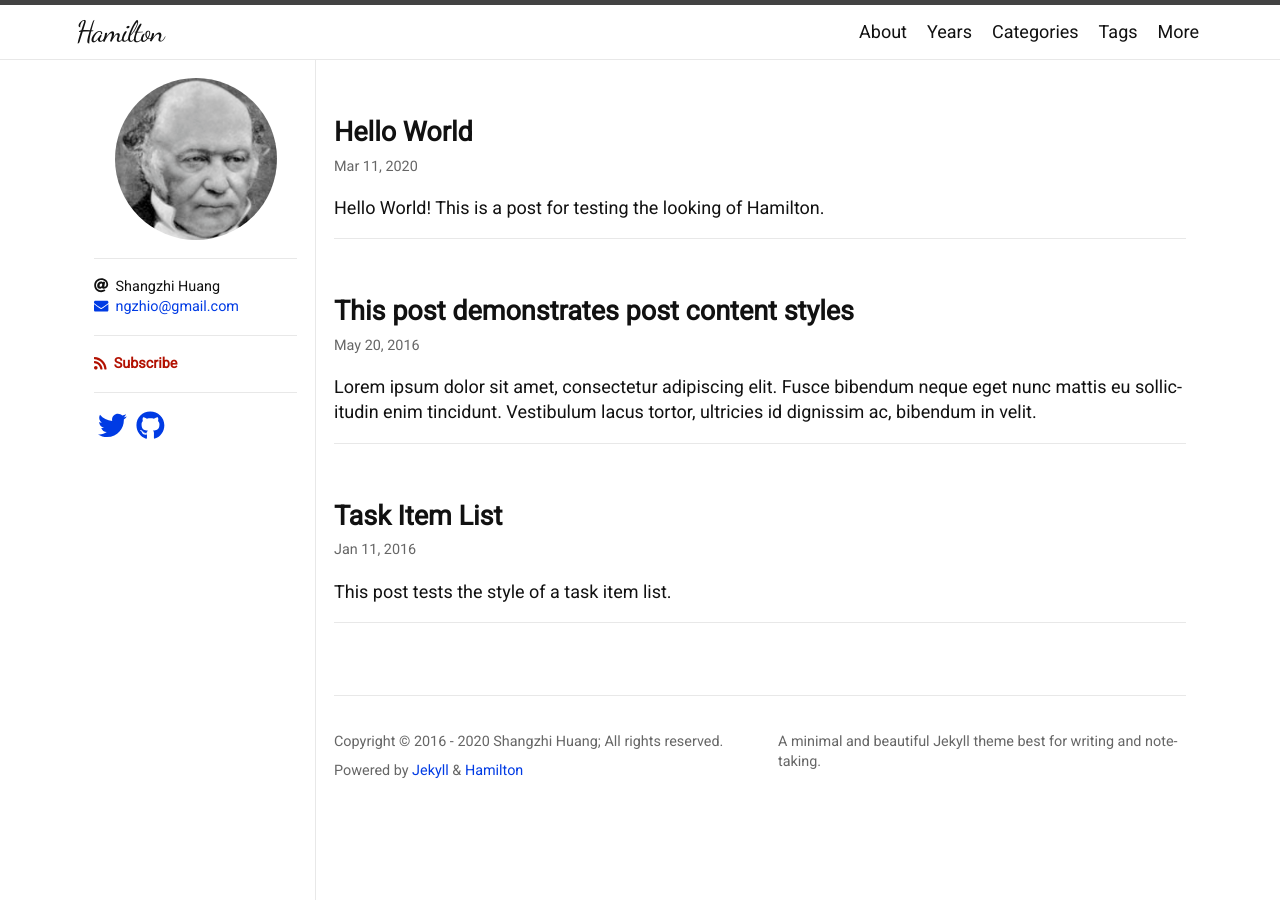
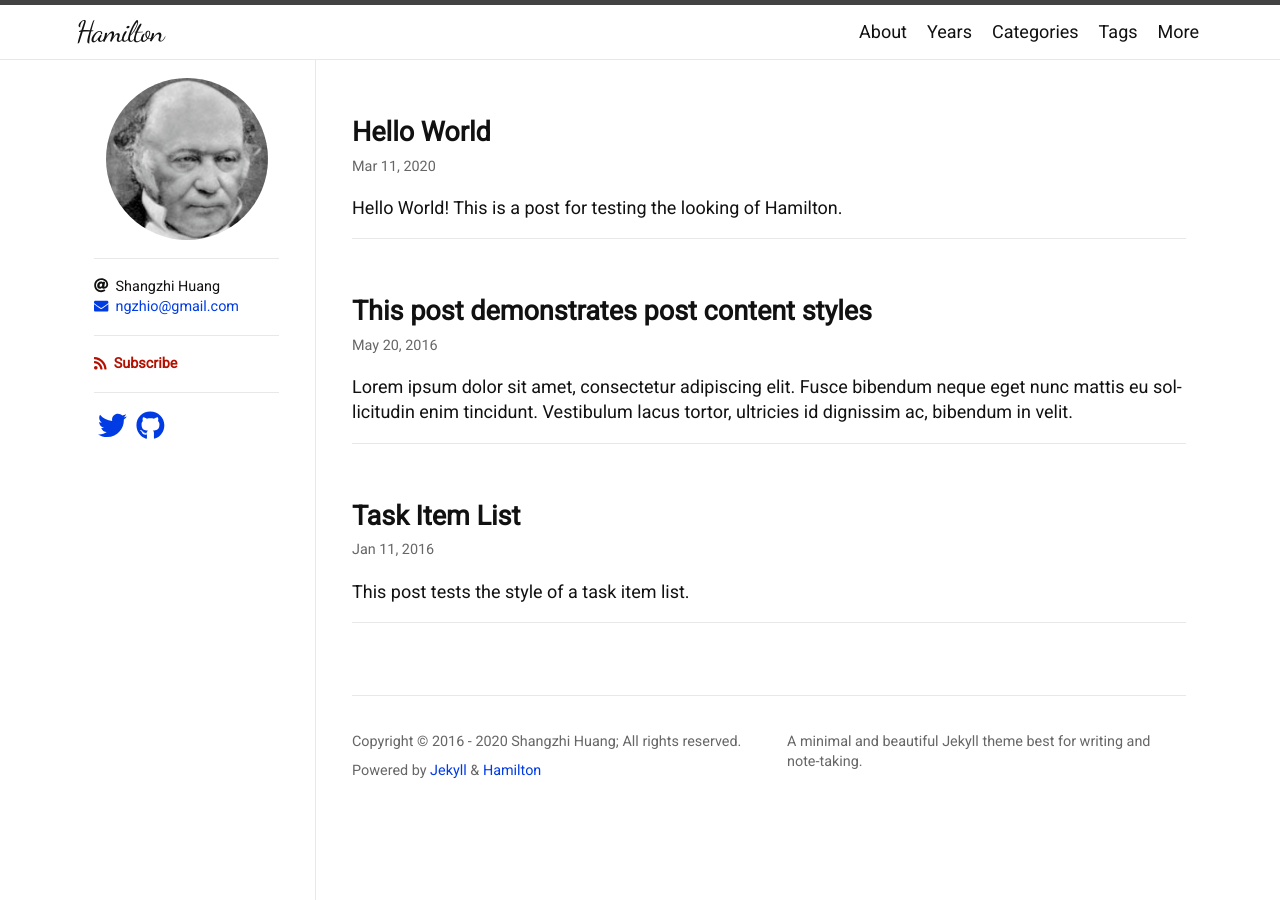
Before and after one commit to zivong/jekyll-theme-hamilton, a Jekyll site: the page built from index.html, in a window 1280 px wide. Built offline with Jekyll 4.4.1, drawn with Linux system fonts in a browser that asks for light colours; nearby versions of some CDN libraries; some web fonts are replaced.

Commit message:
Adjust padding

```diff
--- a/_sass/hamilton/layout.scss
+++ b/_sass/hamilton/layout.scss
@@ -198,7 +198,7 @@
  * Site sidebar
  */
 .site-sidebar {
-  padding: $spacing-unit / 2;
+  padding: $spacing-unit / 2 $spacing-unit $spacing-unit / 2 $spacing-unit / 2;
   border-right: 1px solid;
   @include relative-font-size(0.8);
 
@@ -273,7 +273,7 @@
   -ms-overflow-style: none;  // IE and Edge
   scrollbar-width: none;     // Firefox
 
-  padding-left: $spacing-unit / 2;
+  padding-left: $spacing-unit;
   padding-right: $spacing-unit / 2;
 
   @include media-query($on-small) {
```
